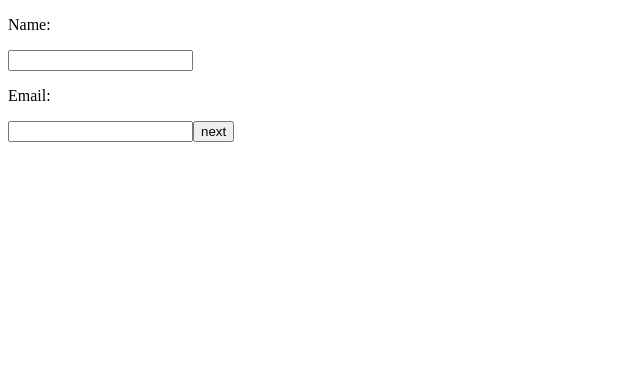
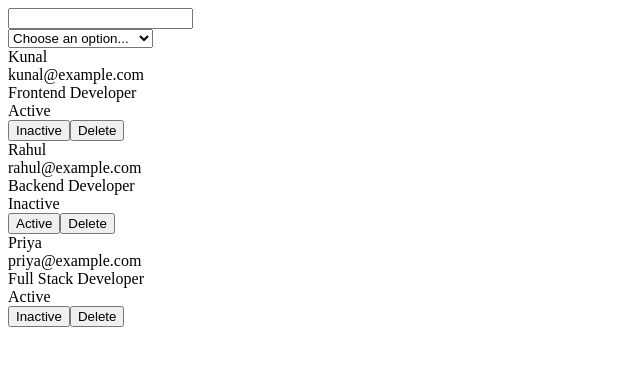
Before and after one commit to kunaladhav/playground, a React (Vite) app in the folder playground/: page / in a window 1280 px wide. Shown: the top 366 px of the page, without its empty margins (0-640 px from the left). Built offline with nearby package versions, Linux system fonts and the light colour scheme.

Commit message:
Completed Day 19 Assignment

```diff
--- a/playground/src/App.jsx
+++ b/playground/src/App.jsx
@@ -21,7 +21,8 @@
 // import NotesApp from "./Pages/NotesApp";
 // import ShoppingCart from "./Pages/ShoppingCart";
 // import ExpenseTracker from "./Pages/ExpenseTracker";
-import JobApplication from "./Pages/JobApplication";
+// import JobApplication from "./Pages/JobApplication";
+import UserDashboard from "./Pages/UserDashboard";
 
 function App() {
   // const [cart, setCart] = useState([]);
@@ -54,7 +55,8 @@ function App() {
         {/* <NotesApp /> */}
         {/* <ShoppingCart /> */}
         {/* <ExpenseTracker /> */}
-        <JobApplication />
+        {/* <JobApplication /> */}
+        <UserDashboard />
       </div>
     </>
   );
--- /dev/null
+++ b/playground/src/Pages/UserDashboard.jsx
@@ -0,0 +1,88 @@
+import { useState } from "react";
+import UserSearch from "../components/UserSearch";
+import UserFilter from "../components/UserFilter";
+import UserList from "../components/UserList";
+
+const initialUsers = [
+  {
+    id: 1,
+    name: "Kunal",
+    email: "kunal@example.com",
+    role: "Frontend Developer",
+    active: true,
+  },
+  {
+    id: 2,
+    name: "Rahul",
+    email: "rahul@example.com",
+    role: "Backend Developer",
+    active: false,
+  },
+  {
+    id: 3,
+    name: "Priya",
+    email: "priya@example.com",
+    role: "Full Stack Developer",
+    active: true,
+  },
+];
+
+const UserDashboard = () => {
+  const [users, setUsers] = useState(initialUsers);
+  const [searchTerm, setSearchTerm] = useState("");
+  const [selectedRole, setSelectedRole] = useState("");
+
+  const roles = [
+    "Frontend Developer",
+    "Backend Developer",
+    "Full Stack Developer",
+  ];
+
+  const filteredItem = users.filter((item) => {
+    const matchedTerm = item.name
+      .toLowerCase()
+      .includes(searchTerm.toLowerCase());
+    const matchedRole = selectedRole === "" || selectedRole === item.role;
+
+    return matchedTerm && matchedRole;
+  });
+
+  const toggleActive = (id) => {
+    setUsers(
+      users.map((item) => {
+        if (item.id === id) {
+          return { ...item, active: !item.active };
+        }
+        return item;
+      }),
+    );
+  };
+
+  const deleteUser = (id) => {
+    setUsers(
+      users.filter((item) => {
+        return item.id !== id;
+      }),
+    );
+  };
+
+  return (
+    <div>
+      <div>
+        <UserSearch searchTerm={searchTerm} setSearchTerm={setSearchTerm} />
+        <UserFilter
+          selectedRole={selectedRole}
+          setSelectedRole={setSelectedRole}
+          roles={roles}
+        />
+        <UserList
+          users={filteredItem}
+          onToggleActive={toggleActive}
+          onDeleteUser={deleteUser}
+        />
+      </div>
+    </div>
+  );
+};
+
+export default UserDashboard;
--- /dev/null
+++ b/playground/src/components/UserFilter.jsx
@@ -0,0 +1,22 @@
+const UserFilter = ({ selectedRole, setSelectedRole, roles }) => {
+  return (
+    <div>
+      <div>
+        <select
+          name="group-roles"
+          value={selectedRole}
+          onChange={(e) => setSelectedRole(e.target.value)}
+        >
+          <option value="" disabled hidden>
+            Choose an option...
+          </option>
+          {roles.map((item) => (
+            <option value={item}>{item}</option>
+          ))}
+        </select>
+      </div>
+    </div>
+  );
+};
+
+export default UserFilter;
--- /dev/null
+++ b/playground/src/components/UserList.jsx
@@ -0,0 +1,26 @@
+const UserList = ({ users, onToggleActive, onDeleteUser }) => {
+  return (
+    <div>
+      <div>
+        {users.length > 0 ? (
+          users.map((item) => (
+            <div>
+              {item.name} <br></br>
+              {item.email} <br></br>
+              {item.role} <br></br>
+              {item.active === true ? "Active" : "Inactive"} <br></br>
+              <button onClick={() => onToggleActive(item.id)}>
+                {item.active === true ? "Inactive" : "Active"}
+              </button>
+              <button onClick={() => onDeleteUser(item.id)}>Delete</button>
+            </div>
+          ))
+        ) : (
+          <div>No One matches Search or Filter</div>
+        )}
+      </div>
+    </div>
+  );
+};
+
+export default UserList;
--- /dev/null
+++ b/playground/src/components/UserSearch.jsx
@@ -0,0 +1,17 @@
+const UserSearch = ({ searchTerm, setSearchTerm }) => {
+  return (
+    <div>
+      <div>
+        <label>
+          <input
+            type="text"
+            value={searchTerm}
+            onChange={(e) => setSearchTerm(e.target.value)}
+          />
+        </label>
+      </div>
+    </div>
+  );
+};
+
+export default UserSearch;
```
